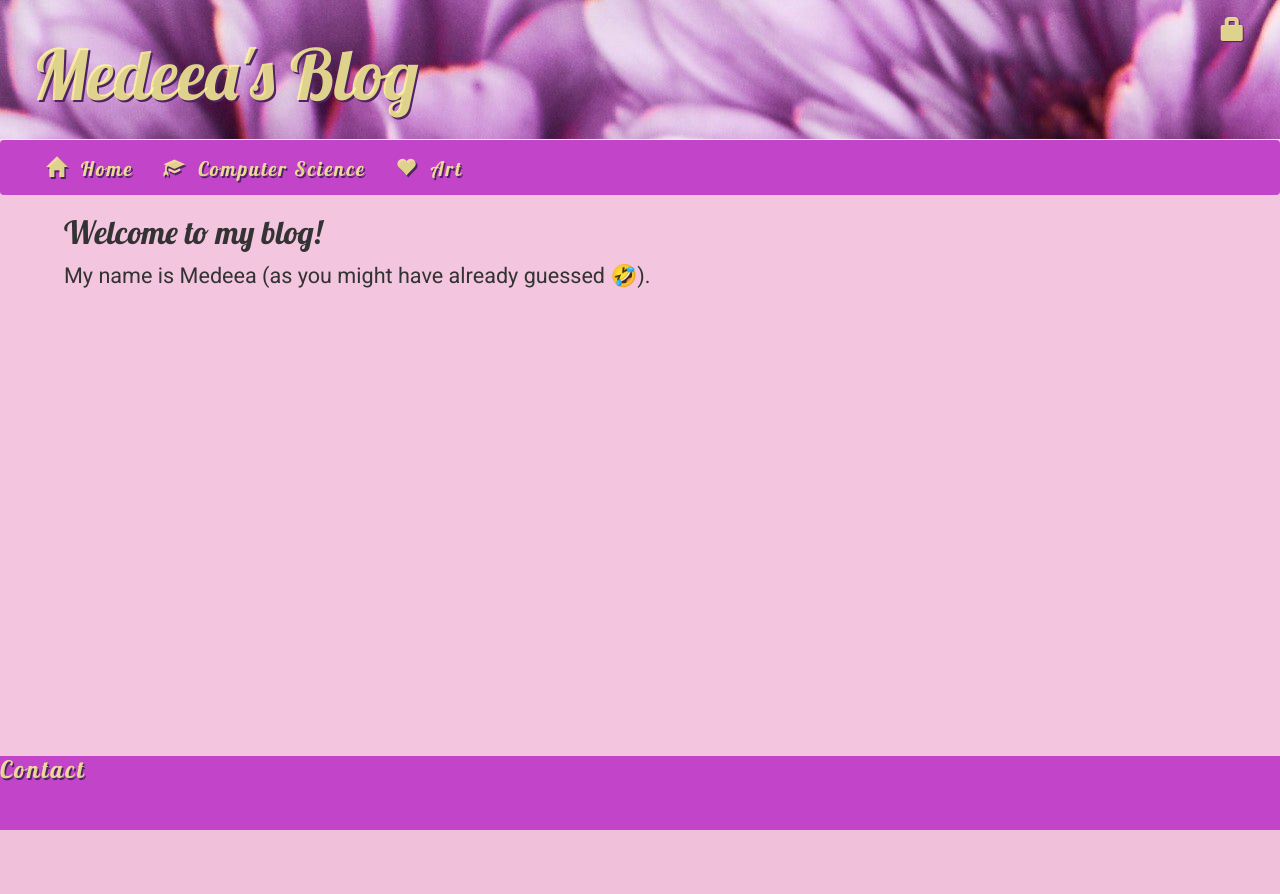
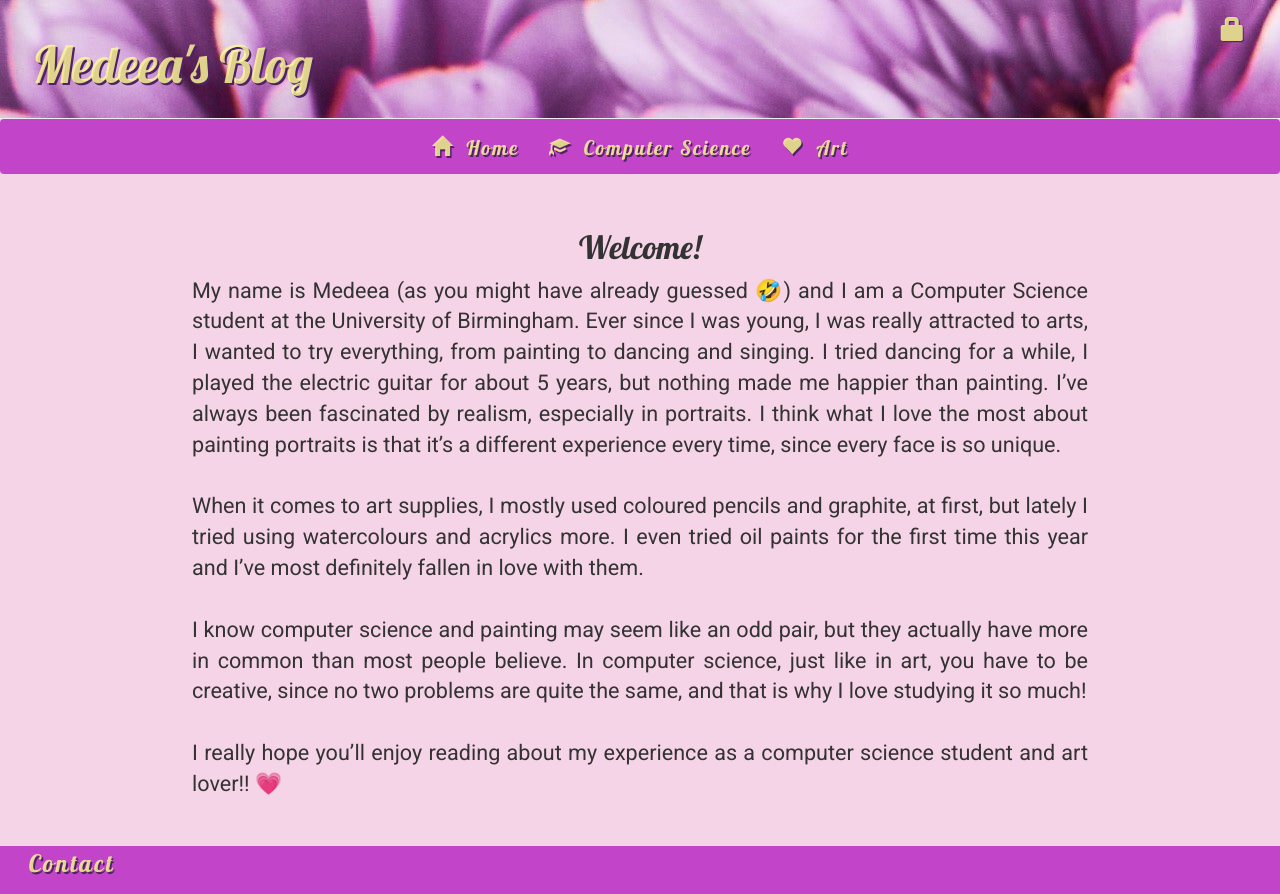
Before and after one commit to MedeeaZ/my-first-blog, a Django app: page / in a window 1280 px wide. Before the commit the page ends 830 px from the top, so only its background shows below. Run offline with Django 3.2, Linux system fonts and the light colour scheme; some libraries are stand-ins or nearby versions.

Commit message:
I put the menu in the center and changed the background color

```diff
--- a/mysite/blog/static/css/blog.css
+++ b/mysite/blog/static/css/blog.css
@@ -8,19 +8,28 @@
 .page-header h1, .page-header h1 a, .page-header h1 a:visited, .page-header h1 a:active {
 
     color: #fffa97d0;
-    font-size: 5.5vw;
+    font-size: 4vw;
     text-shadow: 0.15vw 0.15vw rgb(78, 35, 99);
     text-decoration: none;
 }
 
 .navbar-custom {
-    background-color: #c245c9;
+     background-color: #c245c9;
 }
 
 .navbar-toggle .icon-bar {
     background-color: #fffa97d0;
 }
 
+.navbar .navbar-nav {
+    display: inline-block;
+    float: none;
+    vertical-align: top;
+  }
+
+.navbar .navbar-collapse {
+    text-align: center;
+  }
 .navbar-nav li a {
     font-family: 'Lobster', cursive;
     font-size: 2.5vmin;
@@ -33,7 +42,7 @@
 }
 
 body {
-    background-color:#f3c5de;
+    background-color:#f3c5deb9;
 
 }
 
@@ -49,10 +58,10 @@ body {
 }
 
 .content_container {
-    background-color: #f3c5de;
-    margin-left: 5%;
-    padding-bottom: 9.2vmin;
-    width: 90%;
+    background-color: #f3c5de00;
+    margin-left: 15%;
+    padding-bottom: 2vmin;
+    width: 70%;
 
 }
 
@@ -106,37 +115,8 @@ h1, h2, h3, h4 {
     text-justify: inter-word;
 }
 
-
-.footer {
-    background-color: #c245c9;
-    bottom: 0px;
-    left: 0px;
-    width: 100%;
-    height: 9.3vmin;
-
-}
-
-.footer h2, .footer h2 a, .footer h2 a:visited, .footer h2 a:active {
-    color: #fffa97d0;
-    text-shadow: 0.2vmin 0.2vmin rgb(78, 35, 99);
-    font-size: 3vmin;
-    letter-spacing: .1em;
-}
-
-.contact_content {
-    margin-left: 40px;
-    font-size: 3.5vmin;
-    font-family: 'Roboto', cursive;
-
-}
-.home_content h1 {
-    font-size: 4vmin;
-}
-.home_content p {
-    font-size: 2.7vmin;
-    text-align: justify;
-    text-justify: inter-word;
-    font-family: 'Roboto', cursive;
+.postTitle {
+    text-align: center;
 }
 
 #picture {
@@ -150,6 +130,44 @@ h1, h2, h3, h4 {
 #thumbnail {
     max-width: 25%;
     max-height: 25%;
+}
+
+.footer {
+    background-color: #c245c9;
+    bottom: 0px;
+    left: 0px;
+    width: 100%;
+    height: 6vmin;
+
+}
+
+.footer h2, .footer h2 a, .footer h2 a:visited, .footer h2 a:active {
+    color: #fffa97d0;
+    text-shadow: 0.2vmin 0.2vmin rgb(78, 35, 99);
+    font-size: 3vmin;
+    letter-spacing: .1em;
+    padding-left: 1.8vmin;
+    padding-top: 0.5vmin;
+}
+
+.contact_content {
+    margin-left: 40px;
+    font-size: 3.5vmin;
+    font-family: 'Roboto', cursive;
+
+}
+.home_content {
+    padding-top: 2vmin;
+}
+.home_content h1 {
+    font-size: 4vmin;
+    text-align: center;
+}
+.home_content p {
+    font-size: 2.7vmin;
+    text-align: justify;
+    text-justify: inter-word;
+    font-family: 'Roboto', cursive;
 }
 
 .comment p, .comment strong{
--- a/mysite/blog/templates/blog/base.html
+++ b/mysite/blog/templates/blog/base.html
@@ -65,6 +65,7 @@
                 </div>
             </div>
         </nav>
+
         <div class="content_container">
                 {% block content %}
                 {% endblock %}
--- a/mysite/blog/templates/blog/post_detail.html
+++ b/mysite/blog/templates/blog/post_detail.html
@@ -16,7 +16,7 @@
             <a class="btn btn-default" href="{% url 'post_remove' pk=post.pk %}"><span class="glyphicon glyphicon-remove"></span></a>
         {% endif %}
 
-        <h2>{{ post.title }}</h2>
+        <h2 class="postTitle">{{ post.title }}</h2>
         <p> {{post.text|linebreaksbr }}</p>
         {% if post.picture %}
         <a target="_blank" href="{{post.picture.url}}">
--- a/mysite/blog/templates/blog/post_home.html
+++ b/mysite/blog/templates/blog/post_home.html
@@ -3,8 +3,11 @@
 {% block content %}
 
 <div class="home_content">
-    <h1>Welcome to my blog!</h1>
-    <p>My name is Medeea (as you might have already guessed &#129315;).</p>
+    <h1>Welcome!</h1>
+    <p>My name is Medeea (as you might have already guessed &#129315;) and I am a Computer Science student at the University of Birmingham. Ever since I was young, I was really attracted to arts, I wanted to try everything, from painting to dancing and singing. I tried dancing for a while, I played the electric guitar for about 5 years, but nothing made me happier than painting. I’ve always been fascinated by realism, especially in portraits. I think what I love the most about painting portraits is that it’s a different experience every time, since every face is so unique. <br>
+        <br> When it comes to art supplies, I mostly used coloured pencils and graphite, at first, but lately I tried using watercolours and acrylics more. I even tried oil paints for the first time this year and I’ve most definitely fallen in love with them. <br>
+        <br>I know computer science and painting may seem like an odd pair, but they actually have more in common than most people believe. In computer science, just like in art, you have to be creative, since no two problems are quite the same, and that is why I love studying it so much! <br>
+        <br>I really hope you’ll enjoy reading about my experience as a computer science student and art lover!! &#128151; </p>
 </div>
 
 {% endblock %}
```
